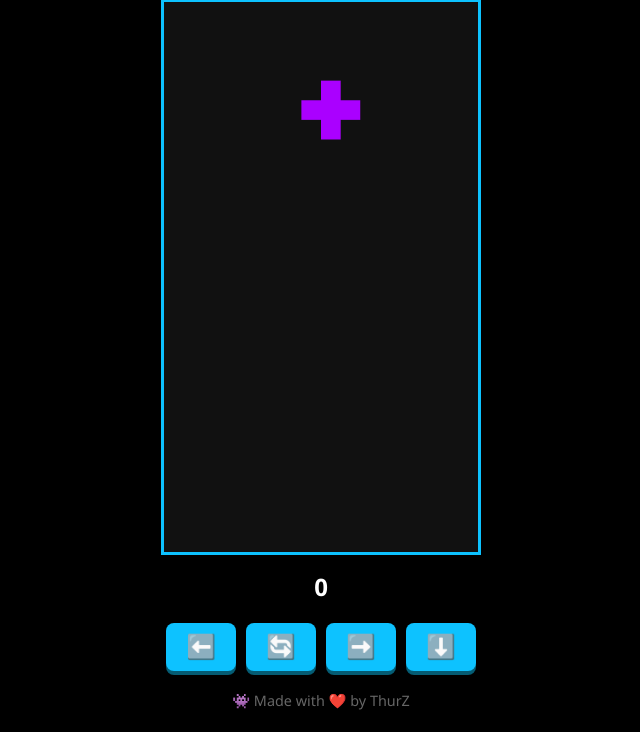
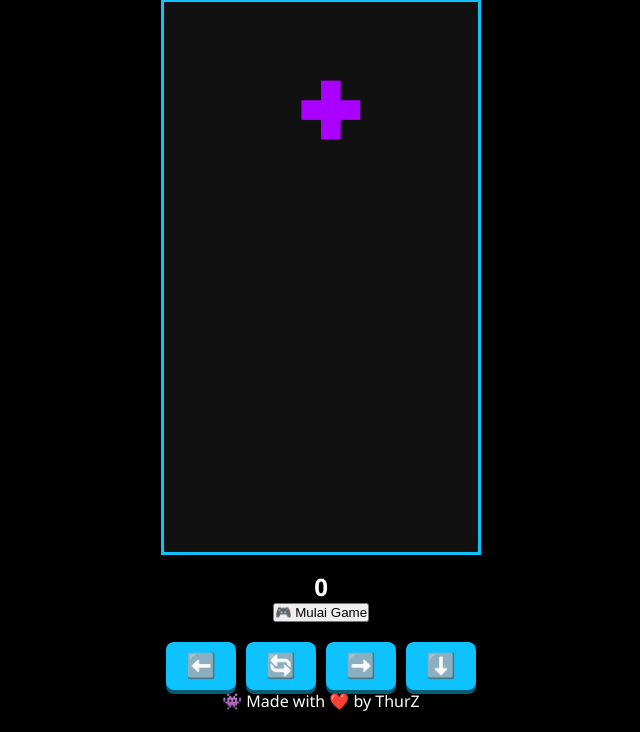
Before and after one commit to dozz12/thurz-block, a plain HTML site: page index.html in a window 1280 px wide. Shown: the part 74-806 px from the top of the page, without its empty margins (319-959 px from the left). Drawn offline with Linux system fonts and the light colour scheme.

Commit message:
Update index.html

```diff
--- a/index.html
+++ b/index.html
@@ -8,8 +8,11 @@
 </head>
 <body>
   <h1>ThurZ Block</h1>
+
   <canvas id="tetris" width="320" height="560"></canvas>
   <div id="score">0</div>
+
+  <button id="startBtn">🎮 Mulai Game</button>
 
   <div id="mobile-controls">
     <button id="left">⬅️</button>
@@ -18,7 +21,8 @@
     <button id="down">⬇️</button>
   </div>
 
-  <div class="footer">👾 Made with ❤️ by ThurZ</div>
+  <footer>👾 Made with ❤️ by ThurZ</footer>
+
   <script src="script.js"></script>
 </body>
 </html>
```
